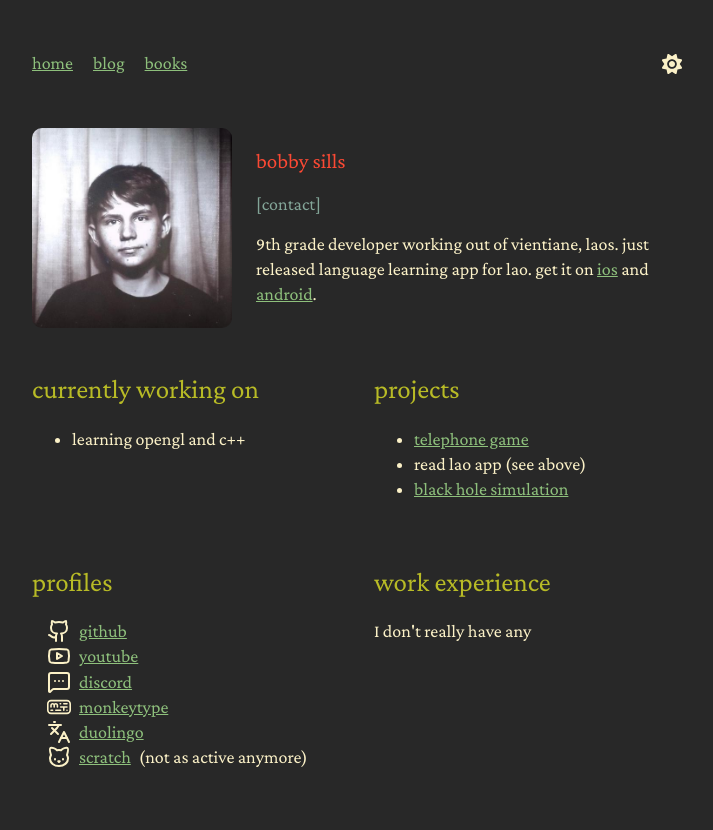
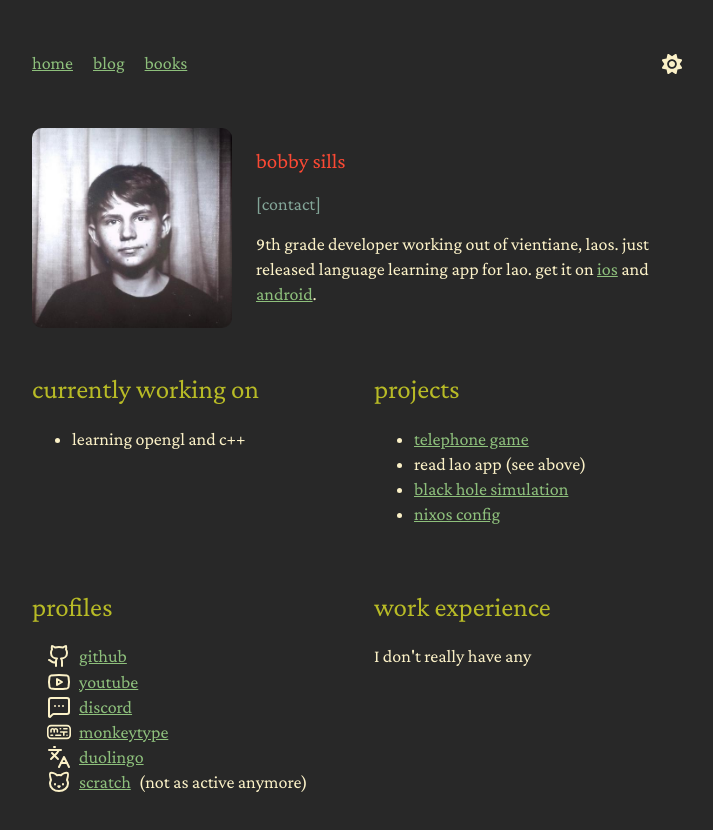
Before and after one commit to bobby-sills/bobby-sills.github.io, a Svelte app: page / in a window 1280 px wide. Shown: the top 830 px of the page, without its empty margins (278-991 px from the left). Built offline with nearby package versions, Linux system fonts and the light colour scheme.

Commit message:
added nixos config

```diff
--- a/data/manual-data.json
+++ b/data/manual-data.json
@@ -2,7 +2,7 @@
   "books": [
      {
       "title": "Romeo and Juliet",
-      "authors": "William Shakespear",
+      "authors": "William Shakespeare",
       "status": "currently_reading",
       "total_pages": 368
     },
--- a/src/Home.svelte
+++ b/src/Home.svelte
@@ -75,6 +75,9 @@
 					<a href="https://bobbysills.dev/p5js-black-hole-simulation/"
 						>black hole simulation</a
 					>
+				</li>
+				<li>
+					<a href="https://github.com/bobby-sills/nixos-config">nixos config</a>
 				</li>
 			</ul>
 		</div>
```
